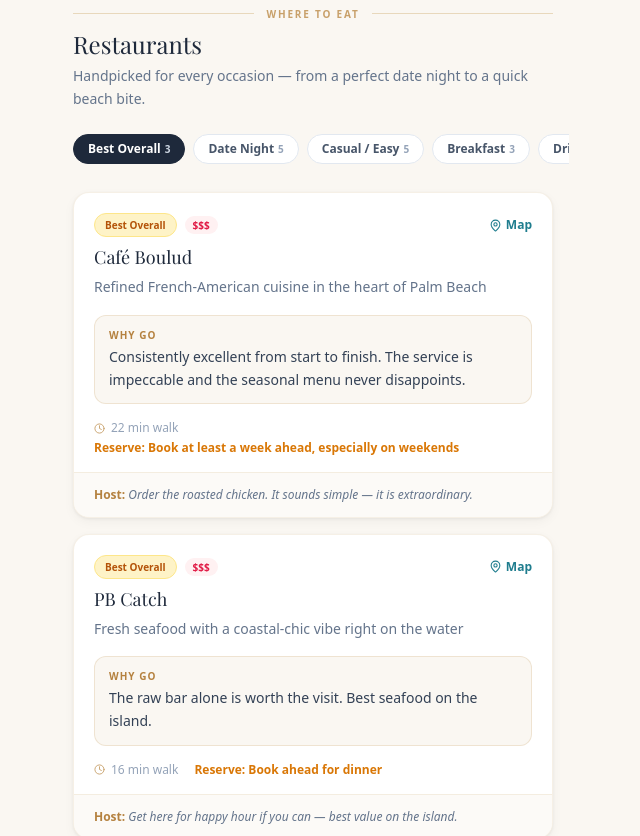
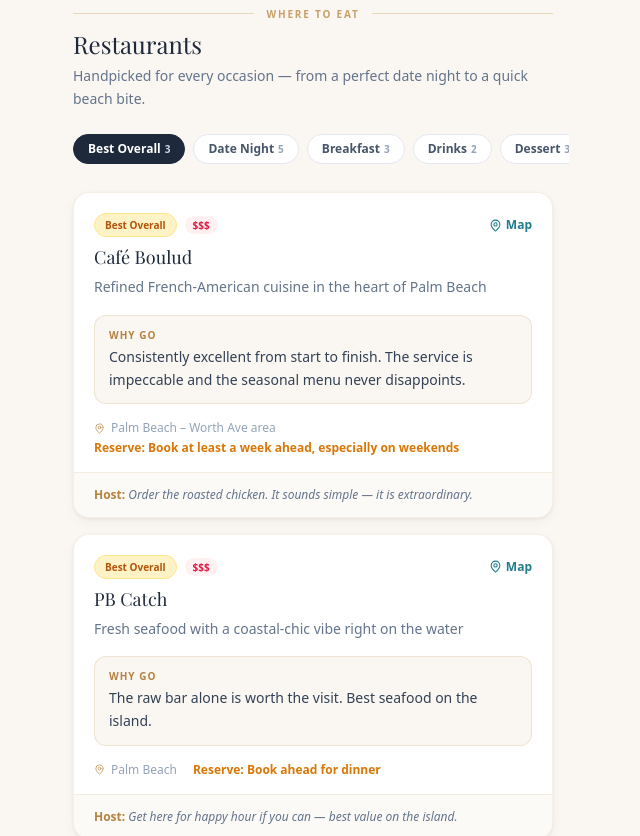
Before and after one commit to ZbienVC/palm-beach-guide, a Next.js app: page / in a window 1280 px wide. Shown: the part 1540-2376 px from the top of the page, without its empty margins (327-967 px from the left). Built offline with nearby package versions, Linux system fonts and the light colour scheme; a web font is replaced by a local one.

Commit message:
fix: remove walkMins (unreliable), fix Casual/Easy -> Casual everywhere

```diff
--- a/data/guide.ts
+++ b/data/guide.ts
@@ -180,7 +180,6 @@ export const guide: GuideData = {
       name: "Café Boulud",
       category: "Best Overall",
       priceRange: "$$$",
-      walkMins: 22,
       description: "Refined French-American cuisine in the heart of Palm Beach",
       why: "Consistently excellent from start to finish. The service is impeccable and the seasonal menu never disappoints.",
       area: "Palm Beach – Worth Ave area",
@@ -192,7 +191,6 @@ export const guide: GuideData = {
       name: "Imoto",
       category: "Date Night",
       priceRange: "$$$",
-      walkMins: 18,
       description: "Upscale Japanese with expertly crafted sushi and small plates",
       why: "The best date night spot on the island. Intimate, stylish, and the omakase bar is a special experience.",
       area: "Palm Beach",
@@ -203,7 +201,6 @@ export const guide: GuideData = {
       name: "Buccan",
       category: "Date Night",
       priceRange: "$$",
-      walkMins: 20,
       description: "New American small plates — creative, local, and always vibrant",
       why: "The vibe is upbeat without being loud. Perfect for a relaxed special dinner.",
       area: "Palm Beach",
@@ -212,9 +209,8 @@ export const guide: GuideData = {
     },
     {
       name: "Hamburger Heaven",
-      category: "Casual / Easy",
+      category: "Casual",
       priceRange: "$",
-      walkMins: 12,
       description: "A beloved Palm Beach institution since 1945",
       why: "Unpretentious, fast, and genuinely delicious. A local staple everyone should try once.",
       area: "Worth Avenue",
@@ -223,17 +219,18 @@ export const guide: GuideData = {
     },
     {
       name: "Meat Market",
-      category: "Casual / Easy",
+      category: "Casual",
+      priceRange: "$$",
       description: "Lively American chophouse with an energetic atmosphere",
       why: "Great for a group dinner when you want quality food without the full fine-dining commitment.",
       area: "Palm Beach",
+      priceRange: "$$",
       mapsUrl: "https://maps.google.com/?q=Meat+Market+Palm+Beach",
     },
     {
       name: "Ta-boo",
-      category: "Casual / Easy",
+      category: "Casual",
       description: "A Palm Beach classic — casual American brasserie, open late",
-      walkMins: 12,
       why: "Great for lunch or a relaxed dinner. Historic spot with a great patio.",
       area: "Worth Avenue",
       mapsUrl: "https://maps.google.com/?q=Ta-boo+Palm+Beach",
@@ -242,7 +239,6 @@ export const guide: GuideData = {
       name: "Bricktop's",
       category: "Breakfast",
       description: "Reliable American fare for breakfast and brunch",
-      walkMins: 15,
       why: "Eggs Benedict and avocado toast that actually deliver. Great for a slow start.",
       area: "Palm Beach",
       mapsUrl: "https://maps.google.com/?q=Bricktops+Palm+Beach",
@@ -251,7 +247,6 @@ export const guide: GuideData = {
       name: "PB Catch",
       category: "Best Overall",
       priceRange: "$$$",
-      walkMins: 16,
       description: "Fresh seafood with a coastal-chic vibe right on the water",
       why: "The raw bar alone is worth the visit. Best seafood on the island.",
       area: "Palm Beach",
@@ -261,9 +256,8 @@ export const guide: GuideData = {
     },
     {
       name: "Pizza al Fresco",
-      category: "Casual / Easy",
+      category: "Casual",
       priceRange: "$$",
-      walkMins: 13,
       description: "Neapolitan wood-fired pizza in a beautiful garden courtyard",
       why: "The setting alone is worth it. Tucked into a quiet alleyway — one of the most charming spots in Palm Beach.",
       area: "South end of Worth Ave area",
@@ -273,7 +267,6 @@ export const guide: GuideData = {
       name: "Sprinkles",
       category: "Dessert",
       description: "The original cupcake bakery — iconic and always satisfying",
-      walkMins: 12,
       why: "If you've never had a Sprinkles cupcake, this is the original. 24-hour vending machine outside.",
       area: "Worth Avenue",
       mapsUrl: "https://maps.google.com/?q=Sprinkles+Palm+Beach",
@@ -282,18 +275,16 @@ export const guide: GuideData = {
       name: "Cucina dell'Arte",
       category: "Drinks",
       description: "Italian restaurant that transitions into a bar scene late night",
-      walkMins: 14,
       why: "One of the few spots on the island that gets lively after 10pm. Good cocktails, great energy.",
       area: "Palm Beach",
       mapsUrl: "https://maps.google.com/?q=Cucina+dell+Arte+Palm+Beach",
     },
     {
       name: "El Camino",
-      category: "Casual / Easy",
+      category: "Casual",
       description: "Lively Mexican restaurant with scratch-made tortillas, tacos, and a serious agave program",
       why: "Fresh, organic ingredients and house-made everything. The margaritas are excellent and happy hour is a steal.",
       area: "Rosemary Square, West Palm Beach",
-      walkMins: 5,
       mapsUrl: "https://maps.app.goo.gl/8BTX4GQ6z94x8Yeu9",
       priceRange: "$$",
       hostNote: "Get the street corn and a frozen marg. Outdoor seating is great on a nice evening.",
@@ -301,7 +292,6 @@ export const guide: GuideData = {
     {
       name: "Sloan\u2019s",
       category: "Dessert",
-      walkMins: 5,
       description: "Over-the-top ice cream wonderland with homemade flavors, a candy wall, and pink-everything decor",
       why: "A Palm Beach icon. The sundaes are ridiculous in the best way. Bring kids or just embrace your inner child.",
       area: "West Palm Beach",
@@ -313,7 +303,6 @@ export const guide: GuideData = {
       name: "Shanghai",
       category: "Date Night",
       description: "Upscale Asian fusion with a sleek atmosphere and creative small plates",
-      walkMins: 6,
       why: "One of the better date-night options in WPB. Inventive cocktails and a menu that rewards adventurous ordering.",
       area: "West Palm Beach",
       mapsUrl: "https://maps.app.goo.gl/RfCn3kGNW1zNFt286",
@@ -323,7 +312,6 @@ export const guide: GuideData = {
     {
       name: "Sour Seed Bagels",
       category: "Breakfast",
-      walkMins: 10,
       description: "Artisan bagel shop with house-fermented sourdough bagels and creative spreads",
       why: "Proper bagels in South Florida \u2014 rare and worth it. The sourdough process gives them a depth most bagel shops miss.",
       area: "West Palm Beach",
@@ -334,7 +322,6 @@ export const guide: GuideData = {
     {
       name: "The Salty Donut",
       category: "Breakfast",
-      walkMins: 8,
       description: "Artisan donut shop with rotating craft flavors and excellent coffee",
       why: "These are not Dunkin. Seasonal, thoughtful, and genuinely delicious. A great stop before or after the beach.",
       area: "West Palm Beach",
@@ -346,7 +333,6 @@ export const guide: GuideData = {
       name: "Harry\u2019s",
       category: "Date Night",
       description: "Upscale coastal restaurant with an impressive wine list and refined American menu",
-      walkMins: 28,
       why: "One of the finest dining experiences in the area. Polished service, beautiful room, exceptional food.",
       area: "Palm Beach",
       mapsUrl: "https://maps.app.goo.gl/T6QDisX4BZYR5YEy8",
@@ -357,7 +343,6 @@ export const guide: GuideData = {
     {
       name: "Peachwave",
       category: "Dessert",
-      walkMins: 6,
       description: "Self-serve frozen yogurt with a huge topping bar \u2014 pay by weight",
       why: "Light, refreshing, and completely guilt-free (or not, depending on your topping choices). Perfect after a beach day.",
       area: "West Palm Beach",
@@ -370,7 +355,6 @@ export const guide: GuideData = {
       description: "Farm-to-table American with creative seasonal dishes and excellent cocktails",
       why: "One of the most consistently praised restaurants in WPB. Fresh, local, beautifully executed. Excellent for any occasion.",
       area: "West Palm Beach downtown",
-      walkMins: 8,
       mapsUrl: "https://maps.google.com/?q=Avocado+Grill+West+Palm+Beach",
       priceRange: "$$",
       hostNote: "The brunch on weekends is exceptional. Reservations recommended for dinner.",
@@ -381,7 +365,6 @@ export const guide: GuideData = {
       description: "Classic French bistro on the waterfront with a beautiful terrace and excellent wine list",
       why: "Romantic, walkable, and genuinely excellent French cooking. The waterfront terrace at sunset is one of the best dining experiences in WPB.",
       area: "Clematis Waterfront, West Palm Beach",
-      walkMins: 10,
       mapsUrl: "https://maps.google.com/?q=Pistache+French+Bistro+West+Palm+Beach",
       priceRange: "$$$",
       reservationTip: "Book ahead for terrace seating",
@@ -392,7 +375,6 @@ export const guide: GuideData = {
       description: "Award-winning wine bar and American grill in the heart of Rosemary Square",
       why: "Exceptional wine list, great happy hour, and a solid menu to go with it. Literally walking distance from your door.",
       area: "Rosemary Square — 5 min walk",
-      walkMins: 5,
       mapsUrl: "https://maps.google.com/?q=City+Cellar+Wine+Bar+West+Palm+Beach",
       priceRange: "$$",
       hostNote: "One of my go-to spots when I don't want to plan far ahead. Always reliable.",
```
